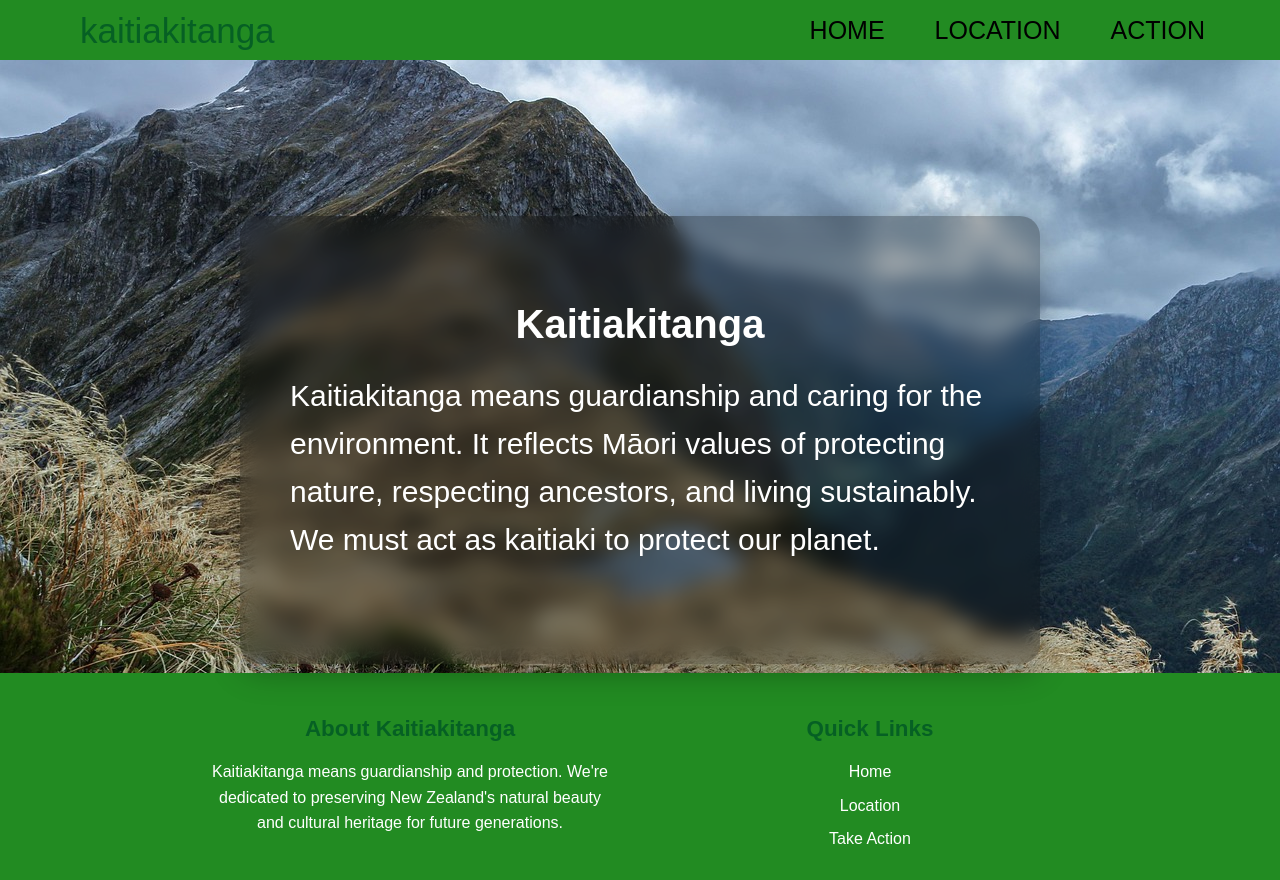
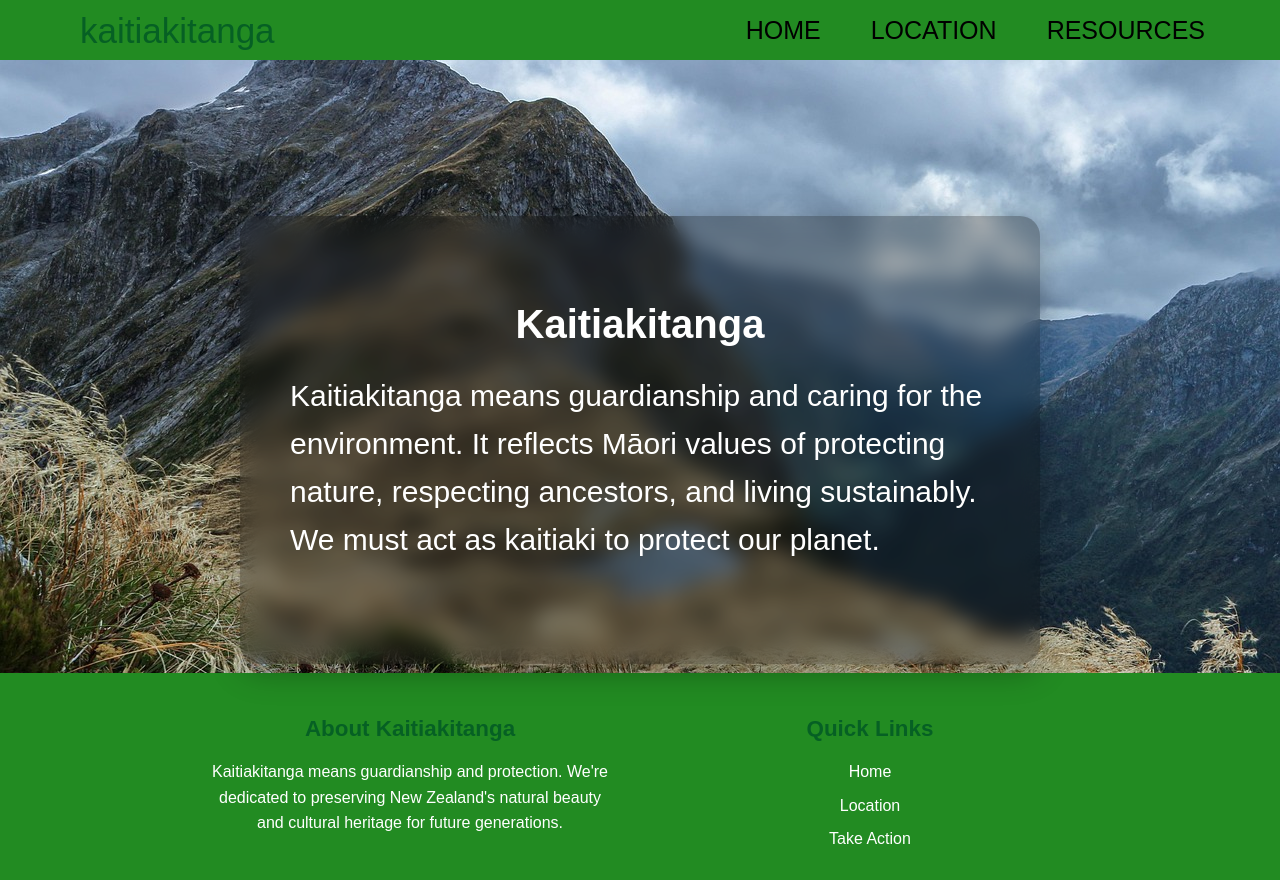
Before and after one commit to ryanzhou34/assessment, a plain HTML site: page index.html in a window 1280 px wide. Drawn offline with Linux system fonts and the light colour scheme.

Commit message:
Update navbar in index.html

```diff
--- a/index.html
+++ b/index.html
@@ -21,7 +21,7 @@
                     <ul>
                         <li><a href="index.html">HOME</a></li>
                         <li><a href="location.html">LOCATION</a></li>
-                        <li><a href="action.html">ACTION</a></li>
+                        <li><a href="resources.html">RESOURCES</a></li>
                     </ul>
                 </div>
             </div>
```
